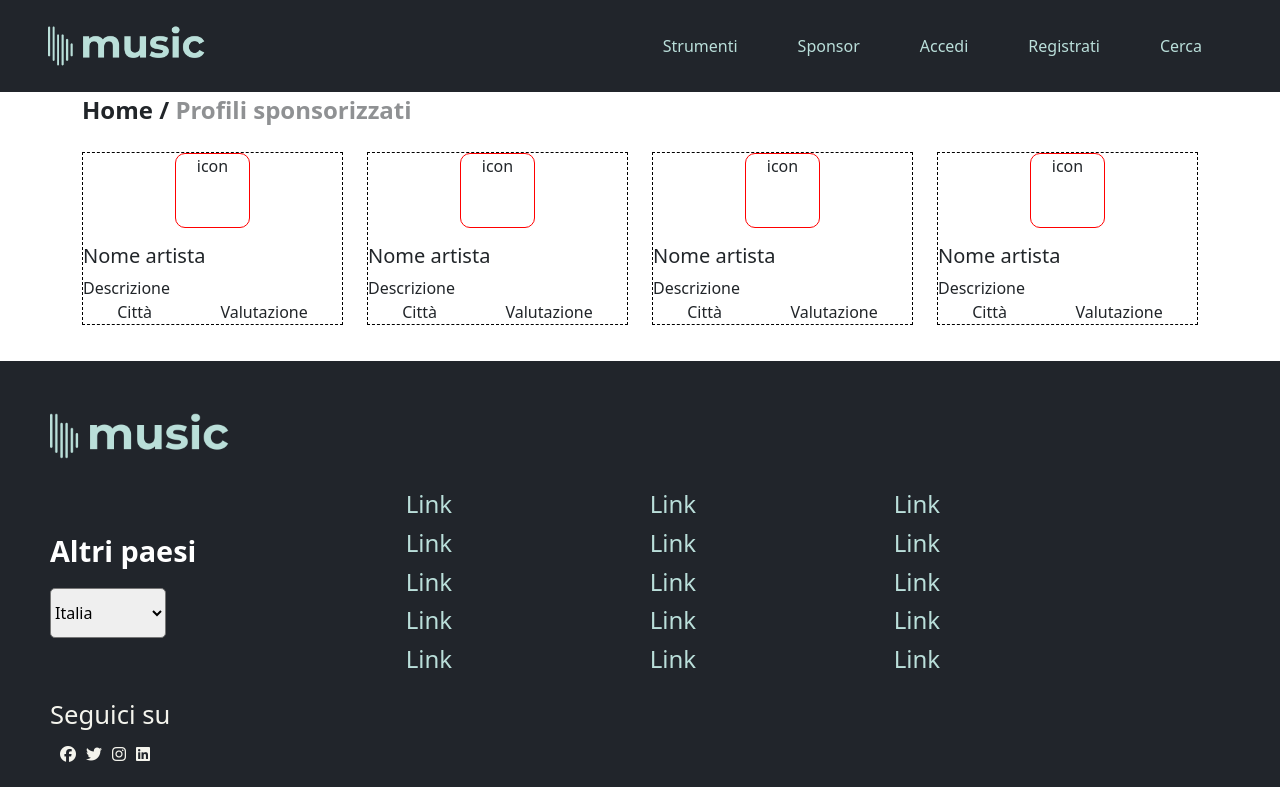
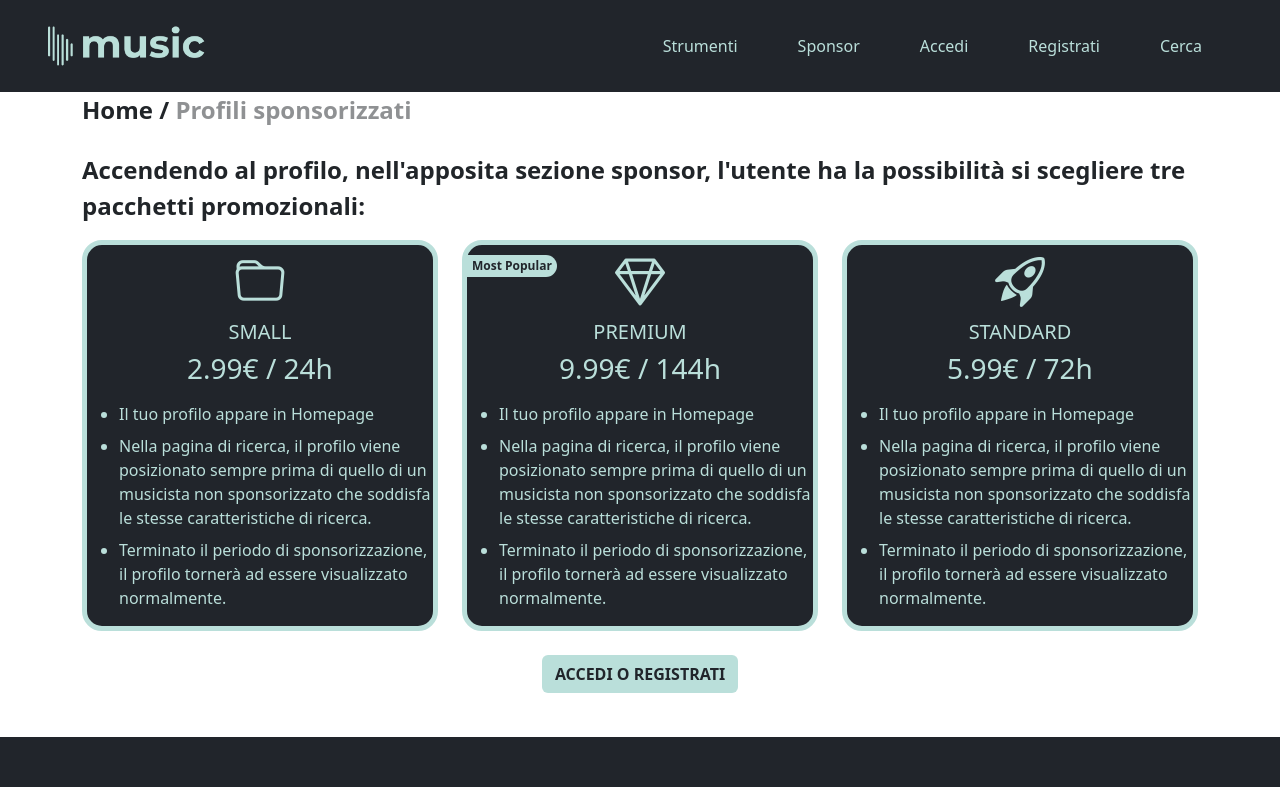
Before and after one commit to maicolkutchoukov/boolean-final-project-frontend, a Vue app: page /sponsor in a window 1280 px wide. Shown: the top 787 px of the page. Built offline with nearby package versions, Linux system fonts and the light colour scheme; no server answers.

Commit message:
Add partial style SponsorPage

```diff
--- a/src/pages/SponsorPage.vue
+++ b/src/pages/SponsorPage.vue
@@ -22,17 +22,118 @@ export default {
 }
 </script>
 
+
 <template>
+
+<link rel="stylesheet" href="https://cdn.jsdelivr.net/npm/bootstrap-icons@1.11.3/font/bootstrap-icons.min.css">
+
     <div class="container">
         <div class="fw-bold fs-4 mb-4">
             Home / <span class="opacity-50">Profili sponsorizzati</span>
         </div>
 
+        <p class="fw-bold fs-4">
+            Accendendo al profilo, nell'apposita sezione sponsor, l'utente ha la possibilità si scegliere tre pacchetti promozionali:
+        </p>
+
         <div class="row">
-            <!--SINGLE CARD
-                aggiungere dettagli per caratterizzare profilo con lo sponsor
-                (es:bordo marcato|bedge affianco all'imagine profilo)
-            -->
+            <!--CARD1-->
+            <div class="col-4">
+                <div class="card">
+                    <!--Card Top-->
+                    <div class="card-top text-center mb-2">
+                        <div class="icon">
+                            <i class="bi bi-folder"></i>
+                        </div>
+                        <h5>SMALL</h5>
+                        <h3>2.99€ / 24h </h3>
+                    </div>
+                    <!--Card bottom-->
+                    <div class="card-bottom">
+                        <ul>
+                            <li class="mb-2">
+                                Il tuo profilo appare in Homepage
+                            </li>
+
+                            <li class="mb-2">
+                                Nella pagina di ricerca, il profilo viene posizionato sempre prima di quello di un musicista non sponsorizzato che soddisfa le stesse caratteristiche di ricerca.
+                            </li>
+                            <li class="mb-2">
+                                Terminato il periodo di sponsorizzazione, il profilo tornerà ad essere visualizzato normalmente.
+                            </li>
+                        </ul>
+                    </div>
+                </div>
+            </div>
+
+            <!--CARD2-->
+            <div class="col-4">
+                <div class="card">
+                    <div class="badge">
+                        Most Popular
+                    </div>
+                    <!--Card Top-->
+                    <div class="card-top text-center mb-2">
+                        <div class="icon">
+                        <i class="bi bi-gem"></i>
+                    </div>
+                        <h5>PREMIUM</h5>
+                        <h3>9.99€ / 144h </h3>
+                    </div>
+                    <!--Card bottom-->
+                    <div class="card-bottom">
+                        <ul>
+                            <li class="mb-2">
+                                Il tuo profilo appare in Homepage
+                            </li>
+
+                            <li class="mb-2">
+                                Nella pagina di ricerca, il profilo viene posizionato sempre prima di quello di un musicista non sponsorizzato che soddisfa le stesse caratteristiche di ricerca.
+                            </li>
+                            <li class="mb-2">
+                                Terminato il periodo di sponsorizzazione, il profilo tornerà ad essere visualizzato normalmente.
+                            </li>
+                        </ul>
+                    </div>
+                </div>
+            </div>
+
+            <!--CARD3-->
+            <div class="col-4">
+                <div class="card">
+                    <!--Card Top-->
+                    <div class="card-top text-center mb-2">
+                        <div class="icon">
+                        <i class="bi bi-rocket-takeoff"></i>
+                    </div>
+                        <h5>STANDARD</h5>
+                        <h3>5.99€ / 72h </h3>
+                    </div>
+                    <!--Card bottom-->
+                    <div class="card-bottom">
+                        <ul>
+                            <li class="mb-2">
+                                Il tuo profilo appare in Homepage
+                            </li>
+
+                            <li class="mb-2">
+                                Nella pagina di ricerca, il profilo viene posizionato sempre prima di quello di un musicista non sponsorizzato che soddisfa le stesse caratteristiche di ricerca.
+                            </li>
+                            <li class="mb-2">
+                                Terminato il periodo di sponsorizzazione, il profilo tornerà ad essere visualizzato normalmente.
+                            </li>
+                        </ul>
+                    </div>
+                </div>
+            </div>
+
+            <div class="text-center">
+                <router-link :to="{ name: 'login' }" class="btn my-4 fw-bold">ACCEDI O REGISTRATI</router-link>
+            </div>
+        </div>
+        <!--
+        <div class="row">
+
             <div class="col-3">
                 <div class="sponsor-user mb-3">
                     <div class="card-result">
@@ -117,11 +218,10 @@ export default {
                 </div>
             </div>
         </div>
+        -->
+    </div>
 
-    </div>
-    <!--
-        <div class="scroll-watcher"></div>
-    -->
+    <!--<div class="scroll-watcher"></div>-->
 
 </template>
 
@@ -140,4 +240,31 @@ export default {
     width: 75px;
     border-radius: 10px;
 }
+
+.card {
+    border: 5px solid #BADFDA;
+    border-radius: 20px;
+    background-color: #21252B;
+    color: #BADFDA
+}
+
+.bi-folder, .bi-gem, .bi-rocket-takeoff {
+    font-size: 50px;
+    color: #BADFDA;
+}
+
+.btn {
+    background-color: #BADFDA;
+    color: #21252B
+}
+
+.badge {
+    position: absolute;
+    top: 10px;
+    left: 0;
+    border-radius: 0 20px 20px 0;
+    padding: 5px;
+    background-color: #BADFDA;
+    color: #21252B
+}
 </style>
```
